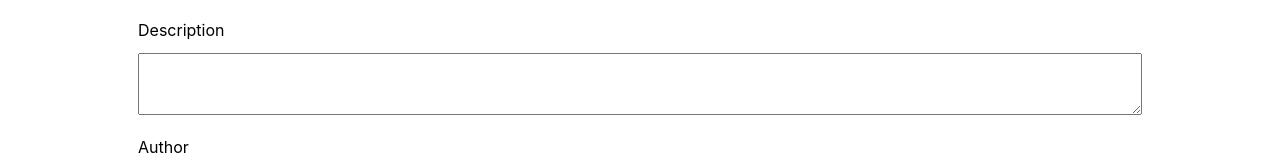
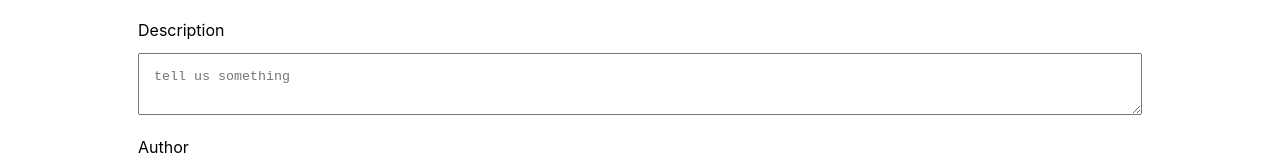
Before and after one commit to lamalqahtani/Blog-with-react, a React (Create React App) app: page /post/create in a window 1280 px wide. Shown: the part 698-863 px from the top of the page. Built offline with nearby package versions, Linux system fonts and the light colour scheme; the HTML template or start-up script is replaced by a standard one.

Commit message:
Edit create.js: add placeholder for the textarea tag

```diff
--- a/src/Create.js
+++ b/src/Create.js
@@ -35,7 +35,7 @@ const Create = () => {
                 <label>Title</label>
                 <input type='text' placeholder="insert a title" value={title} onChange={(e)=>setTitle(e.target.value)}/>
                 <label>Description </label>
-                <textarea value={description} onChange={(e)=>setDescription(e.target.value)}/>
+                <textarea value={description} placeholder="tell us something" onChange={(e)=>setDescription(e.target.value)}/>
                 <label>Author </label>
                 <select value={author} onChange={(e)=>setAuthor(e.target.value)}>
                     <option selected value="user 1">user 1</option>
```
